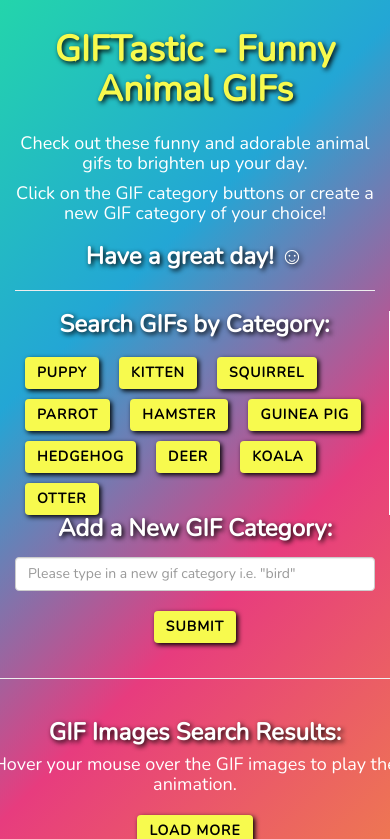
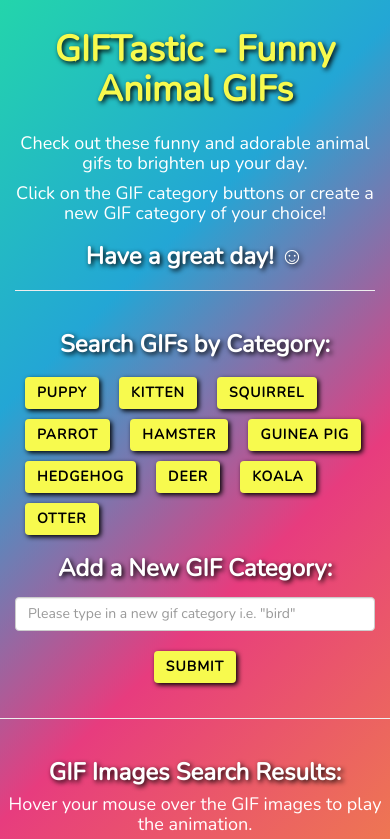
Before and after one commit to CocoZDev/GifTastic, a PHP site: page / in a window 390 px wide; the page is wider, and only the part inside the window is pictured. Shown: the top 839 px of that part. Run offline with PHP 8.4, Linux system fonts and the light colour scheme; some libraries are stand-ins or nearby versions.

Commit message:
updated style with media query

```diff
--- a/assets/css/style.css
+++ b/assets/css/style.css
@@ -127,27 +127,14 @@ footer {
   padding: 5px;
 }
 
-/* .overlay {
-    color: red;
-    font-size: 50px;
-    position: absolute;
-    top: 50%;
-    left: 50%;
-    transform: translate(-50%, -50%);
-    -ms-transform: translate(-50%, -50%);
-    z-index: 20;
-}
+@media (min-width: 750px) {
+  .search {
+    border-right: 1px solid white;
+  }
 
-.overlay:hover {
-    display: none;
-} */
-
-.search {
-  border-right: 1px solid white;
-}
-
-.column h3 {
-  margin-top: 0;
+  .column h3 {
+    margin-top: 0;
+  }
 }
 
 .btn {
--- a/index.html
+++ b/index.html
@@ -63,6 +63,7 @@
 			<div class="col-xs-12">
 				<hr>
 			</div>
+		</div>
 
 		<!-- Row #4: GIF Images -->
 		<div class="row">
```
